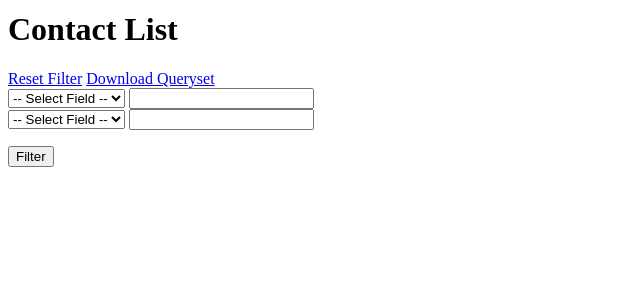
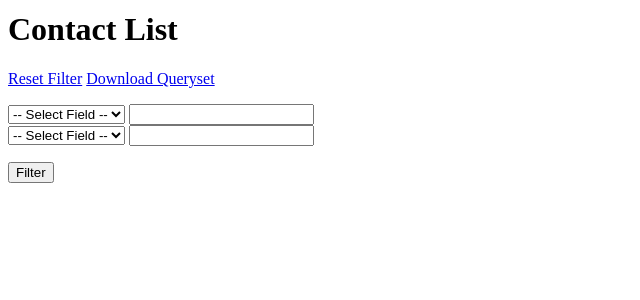
Before and after one commit to notteddydev/reimagined_lamp, a Django app: page /address-book/contacts/ in a window 1280 px wide. Shown: the part 64-364 px from the top of the page, without its empty margins (0-640 px from the left). Run offline with Django 5.2, Linux system fonts and the light colour scheme; the visitor is signed in with stand-in values (Sample User, id 1); data that the repository does not hold is empty; parts of the project's set-up code (start-up, migrations or seed data) failed here and were passed over.

Commit message:
Add styles for new class - mb-1.

```diff
--- a/static/base.css
+++ b/static/base.css
@@ -44,3 +44,7 @@ figure {
 .linethrough {
     text-decoration: line-through;
 }
+
+.mb-1 {
+    margin-bottom: 1rem;
+}
```
